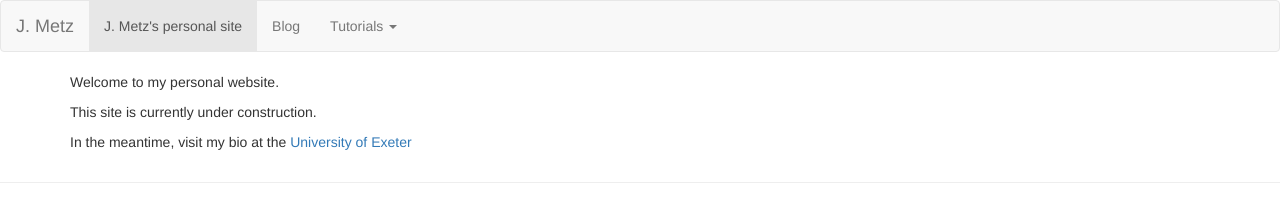
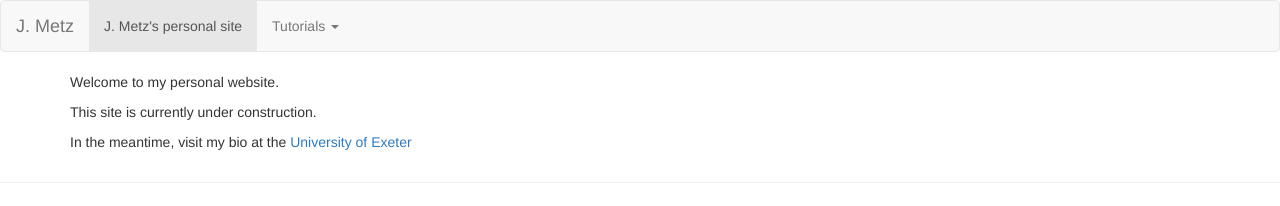
Before and after one commit to jmetz/jmetz.github.io, a Jekyll site: the page built from index.md, in a window 1280 px wide. Shown: the top 206 px of the page. Built offline with Jekyll 4.4.1, drawn with Linux system fonts in a browser that asks for light colours.

Commit message:
Update default.html

```diff
--- a/_layouts/default.html
+++ b/_layouts/default.html
@@ -33,14 +33,14 @@
         <div class="collapse navbar-collapse" id="bs-example-navbar-collapse-1">
           <ul class="nav navbar-nav">
             <li class="active"><a href="#">{{page.title}} <span class="sr-only">(current)</span></a></li>
-            <li><a href="/blog.html">Blog</a></li>
+            <!--li><a href="/blog.html">Blog</a></li-->
             <li class="dropdown">
               <a href="#" class="dropdown-toggle" data-toggle="dropdown" role="button" aria-haspopup="true" aria-expanded="false">
                   Tutorials <span class="caret"></span></a>
               <ul class="dropdown-menu">
                 {% for tutorial in site.collections %}
                 <li>
-                  <a href="{{ tutorial.path | remove: "_" }}">{{ tutorial.label }}</a>
+                  <a href="{{ tutorial.path }}">{{ tutorial.label }}</a>
                 </li>
                 {% endfor %}
               </ul>
```
